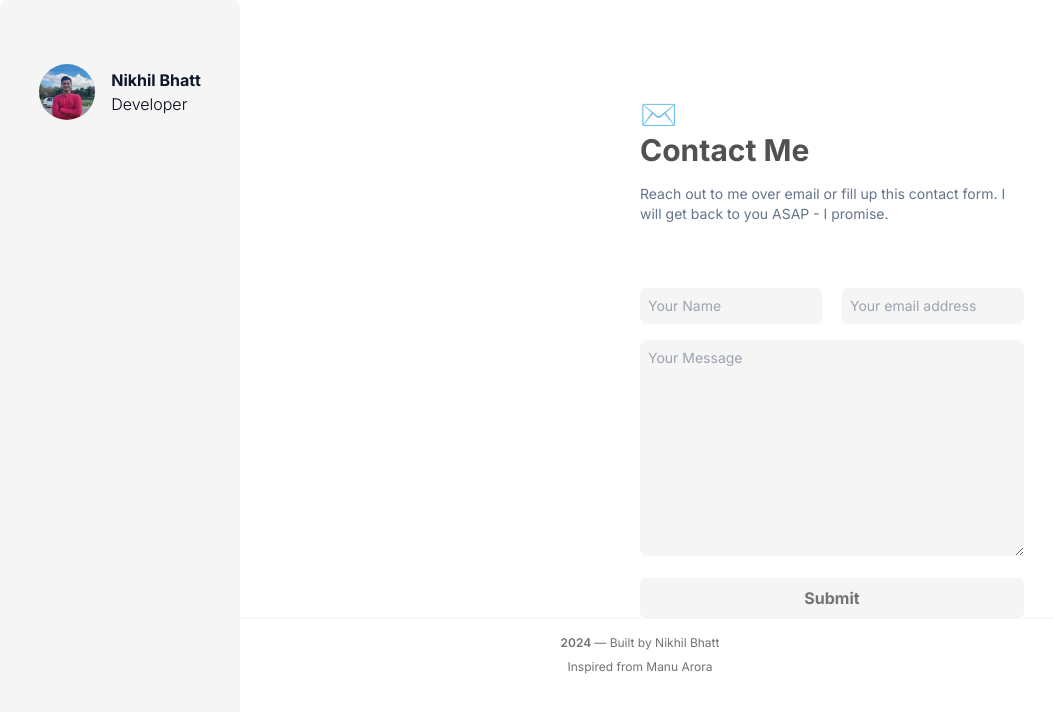
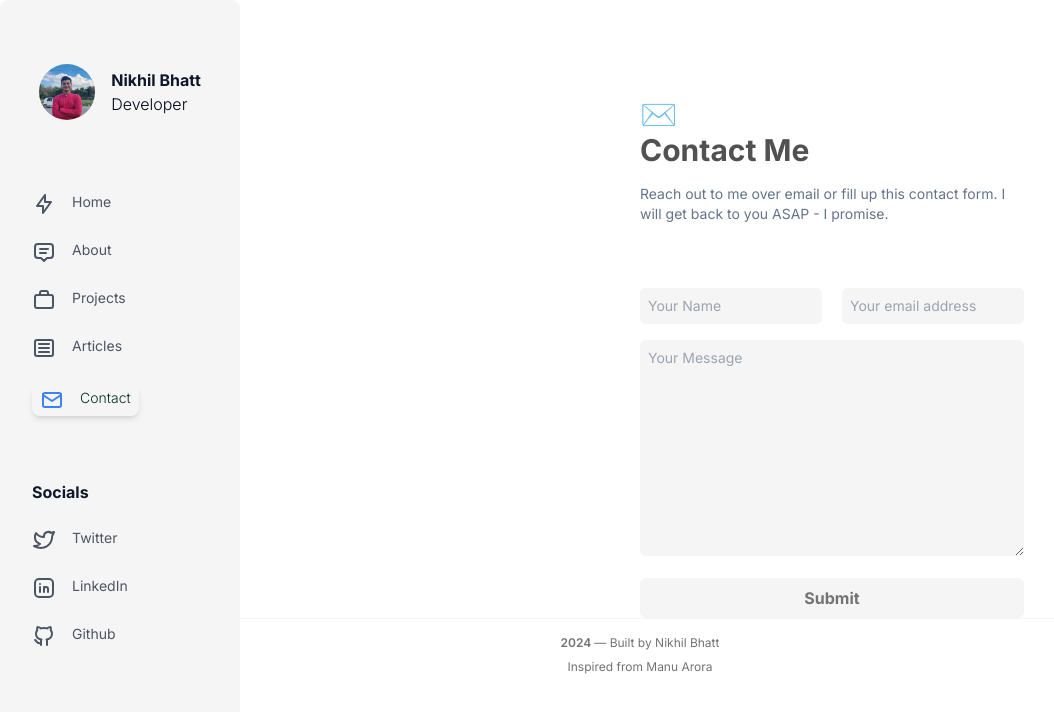
Before and after one commit to BeNikk/Portfolio, a Next.js app in the folder portfolio/: page /contact in a window 1280 px wide. Shown: the top 712 px of the page, without its empty margins (0-1054 px from the left). Built offline with nearby package versions, Linux system fonts and the light colour scheme.

Commit message:
complete

```diff
--- a/portfolio/app/about/page.tsx
+++ b/portfolio/app/about/page.tsx
@@ -57,7 +57,7 @@ const AboutPage = () => {
                 <br />
                 <br />
 
-              My passion for tech is kinda like my obsession with Insta trends—constant, relentless, and always hunting for the next big thing. Whether I&apos;m creating something epic or laughing off a coding fail, I&apos;m here for it. If you&apos;re into tech talk, nerdy humor, or just vibing on the latest digital trends, let&apos;s connect!
+              My passion for tech is kinda like my obsession with The Social Network Movie, always hunting for the next big thing. Whether I&apos;m creating something epic or laughing off a coding fail, I&apos;m here for it. If you&apos;re into tech talk, nerdy humor, or just vibing on the latest digital trends, let&apos;s connect!
               <br />
               <br />
               <br />
--- a/portfolio/app/api/contact/route.ts
+++ b/portfolio/app/api/contact/route.ts
@@ -1,37 +1,33 @@
 const nodemailer = require('nodemailer');
 import dotenv from 'dotenv';
 import { NextResponse } from 'next/server';
-dotenv.config;
-export async function POST(req:Request){
+dotenv.config();
+export async function POST(req: Request) {
   try {
       const transporter = nodemailer.createTransport({
           service: 'Gmail',
           auth: {
               user: 'bhattnik442@gmail.com',
-              pass:process.env.GMAIL_PASSWORD!,
+              pass: process.env.GMAIL_PASSWORD!,
           },
       });
-          const { name, email, message } =await req.json();
+
+      const { name, email, message } = await req.json();
+      const data={name,email,message}
+
       const mailOptions = {
           from: email,
-            to: "bhattnik442@gmail.com",
-            text: message,
+          to: 'bhattnik442@gmail.com',
+          subject: `Message from ${name}`,
+          text: JSON.stringify(data),
       };
-          await transporter.sendMail(mailOptions, (error:any, info:any) => {
-            if (error) {
+
+      const info = await transporter.sendMail(mailOptions);
+      console.log('Email sent: ' + info.response);
+
+      return NextResponse.json({ message: 'Email sent successfully!' });
+  } catch (error) {
       console.error('Error sending email:', error);
-              return new NextResponse("Some error occured")
-            } else {
-              console.log('Email sent: ' + info.response);
-              return new NextResponse("Success",{status:200});
-            }
-          });
-
-    } catch (error) {
-
-        console.log(error);
-        return new NextResponse("Error");
-
-
+      return NextResponse.json({ error: 'Error sending email' }, { status: 500 });
   }
 }
--- a/portfolio/app/contact/page.tsx
+++ b/portfolio/app/contact/page.tsx
@@ -1,5 +1,6 @@
 "use client";
 import React, { useState } from "react";
+import toast from "react-hot-toast";
 
 const defaultFormState = {
   name: {
@@ -21,19 +22,20 @@ const defaultFormState = {
   const handleSubmit = async(e: any) => {
     e.preventDefault();
     try {
-        const response = await fetch('/contact', {
+        const response = await fetch('/api/contact', {
           method: 'POST',
           headers: {
             'Content-Type': 'application/json'
           },
           body: JSON.stringify(formData)
         });
+        if(response.status==200){
+          toast.success("I will contact you soon");
+        }else{
+          toast.error("something went wrong");
+        }
 
-        if (response.status==200) {
-          alert('Email sent successfully!');
-        } else {
-          alert('Failed to send email.');
-        }
+
       } catch (error) {
         console.error('Error:', error);
       }
--- a/portfolio/app/layout.tsx
+++ b/portfolio/app/layout.tsx
@@ -5,7 +5,7 @@ import { cn } from "@/lib/utils";
 import { ThemeProvider } from "next-themes";
 import {MobileSidebar, Sidebar} from "@/components/Sidebar";
 import { Footer } from "@/components/Footer";
-
+import {Toaster} from 'react-hot-toast';
 const inter = Inter({ subsets: ["latin"] });
 
 export const metadata: Metadata = {
@@ -22,6 +22,7 @@ export default function RootLayout({
     <html lang="en">
 
       <body className={cn(inter.className)}>
+        <Toaster/>
         <div className="hidden lg:block">
           <Sidebar/>
         </div>
--- a/portfolio/app/projects/page.tsx
+++ b/portfolio/app/projects/page.tsx
@@ -1,22 +1,31 @@
+"use client";
 import ProjectSection from "@/components/ProjectComponent";
-
+import { motion } from "framer-motion";
 const Projects = () => {
     return (
-        <div className="mx-4 px-4 sm:px-8 md:px-20 lg:px-60 flex flex-col justify-center items-start h-full ">
-            <div>
+        <motion.div
+            className="mx-4 px-4 sm:px-8 md:px-20 lg:px-60 flex flex-col justify-center items-start h-full "
+            initial={{ opacity: 0, y: 50 }}
+            whileInView={{ opacity: 1, y: 0 }}
+            viewport={{ once: true }}
+            transition={{ duration: 0.5 }}
+        >
+            <motion.div
+                initial={{ opacity: 0, x: -50 }}
+                whileInView={{ opacity: 1, x: 0 }}
+                viewport={{ once: true }}
+                transition={{ duration: 0.5, delay: 0.2 }}
+            >
                 <div className="flex flex-col items-start justify-start">
                     <h1 className="text-2xl lg:text-3xl">⚡</h1>
                     <h1 className="text-2xl lg:text-3xl text-[#515151] font-bold">What I&apos;ve been working on</h1>
                 </div>
-                </div>
+            </motion.div>
 
             <div className="pt-4">
-                <ProjectSection/>
+                <ProjectSection />
             </div>
-                </div>
-
-
+        </motion.div>
     );
 }
-
 export default Projects;
--- a/portfolio/components/Sidebar.tsx
+++ b/portfolio/components/Sidebar.tsx
@@ -27,11 +27,7 @@ export const Sidebar = () => {
 
 
 export const MobileSidebar = () => {
-    const variants = {
-        hidden: { x: '-100%', opacity: 0 },
-        visible: { x: 0, opacity: 1 },
-        exit: { x: '-100%', opacity: 0 },
-    };
+
 
     return (
         <div>
--- a/portfolio/components/SidebarItems.tsx
+++ b/portfolio/components/SidebarItems.tsx
@@ -2,10 +2,71 @@
 
 import Image from "next/image";
 import Link from "next/link";
-import { usePathname } from "next/navigation";
+import { usePathname, useRouter } from "next/navigation";
+import {
+    IconArticle,
+    IconBolt,
+    IconBrandGithub,
+    IconBriefcase2,
+    IconMail,
+    IconMessage2,
+  } from "@tabler/icons-react";
+import { cn } from "@/lib/utils";
 
+  export const navlinks = [
+    {
+      href: "/",
+      label: "Home",
+      icon: IconBolt,
+    },
+    {
+      href: "/about",
+      label: "About",
+      icon: IconMessage2,
+    },
+    {
+      href: "/projects",
+      label: "Projects",
+      icon: IconBriefcase2,
+    },
+    {
+      href: "/articles",
+      label: "Articles",
+      icon: IconArticle,
+    },
+    {
+      href: "/contact",
+      label: "Contact",
+      icon: IconMail,
+    },
+  ];
+  import {
+    IconBrandLinkedin,
+    IconBrandTwitter,
+    IconBrandYoutube,
+  } from "@tabler/icons-react";
+
+  export const socials = [
+    {
+      href: "https://twitter.com/Be_Nikkk",
+      label: "Twitter",
+      icon: IconBrandTwitter,
+    },
+    {
+      href: "https://www.linkedin.com/in/nikhil-bhatt-3b37a0255/",
+      label: "LinkedIn",
+      icon: IconBrandLinkedin,
+    },
+    {
+      href: "https://github.com/BeNikk",
+      label: "Github",
+      icon: IconBrandGithub,
+    },
+  ];
 const SidebarItems = () => {
     const pathname=usePathname();
+
+
     return (
         <div>
             <div className="pt-8 lg:pt-14">
@@ -22,12 +83,31 @@ const SidebarItems = () => {
 
             </div>
 
-        <div className="flex flex-col items-center">
-            <Link href={'/'}>
+        <div className="flex flex-col items-start justify-center pl-8 pt-16 gap-6">
+           {navlinks.map((link)=>{
+            const isActive = pathname === link.href;
 
+            return(<Link href={link.href} key={link.label} className={cn()}>
+            <div className={cn("flex flex-row gap-4",isActive ? "text-blue-500 font-medium shadow-md px-2 py-1 rounded-lg" : "text-gray-600" )} >
+                <link.icon className={cn("text-gray-600",isActive?"text-blue-500":"text-gray-600")}/>
+                <h4 className={cn("text-sm text-gray-600 hover:text-[#023020]",isActive && "text-[#023020] font-light")}>{link.label}</h4>
+            </div>
+            </Link>
+           )})}
+        </div>
 
+        <div className="flex flex-col items-start justify-center pl-8 pt-16 gap-6">
+        <h1 className="text-primary font-bold ">Socials</h1>
+            {socials.map((link)=>(
+                <Link href={link.href} key={link.label} target="_blank">
+                     <div className={cn("flex flex-row gap-4" )} >
+                <link.icon className={cn("text-gray-600")}/>
+                <h4 className="text-sm text-gray-600 hover:text-[#023020]">{link.label}</h4>
+            </div>
 
-            </Link>
+                </Link>
+            ))}
+
         </div>
         </div>
 
--- a/portfolio/package.json
+++ b/portfolio/package.json
@@ -23,6 +23,7 @@
     "nodemailer": "^6.9.14",
     "react": "^18",
     "react-dom": "^18",
+    "react-hot-toast": "^2.4.1",
     "tailwind-merge": "^2.4.0",
     "tailwindcss-animate": "^1.0.7",
     "tw-merge": "^0.0.1-alpha.3",
```
Also changed, not shown: 1 other file (tests, documents, lock files or other folders). Lines whose indentation alone changed are shown as unchanged.
